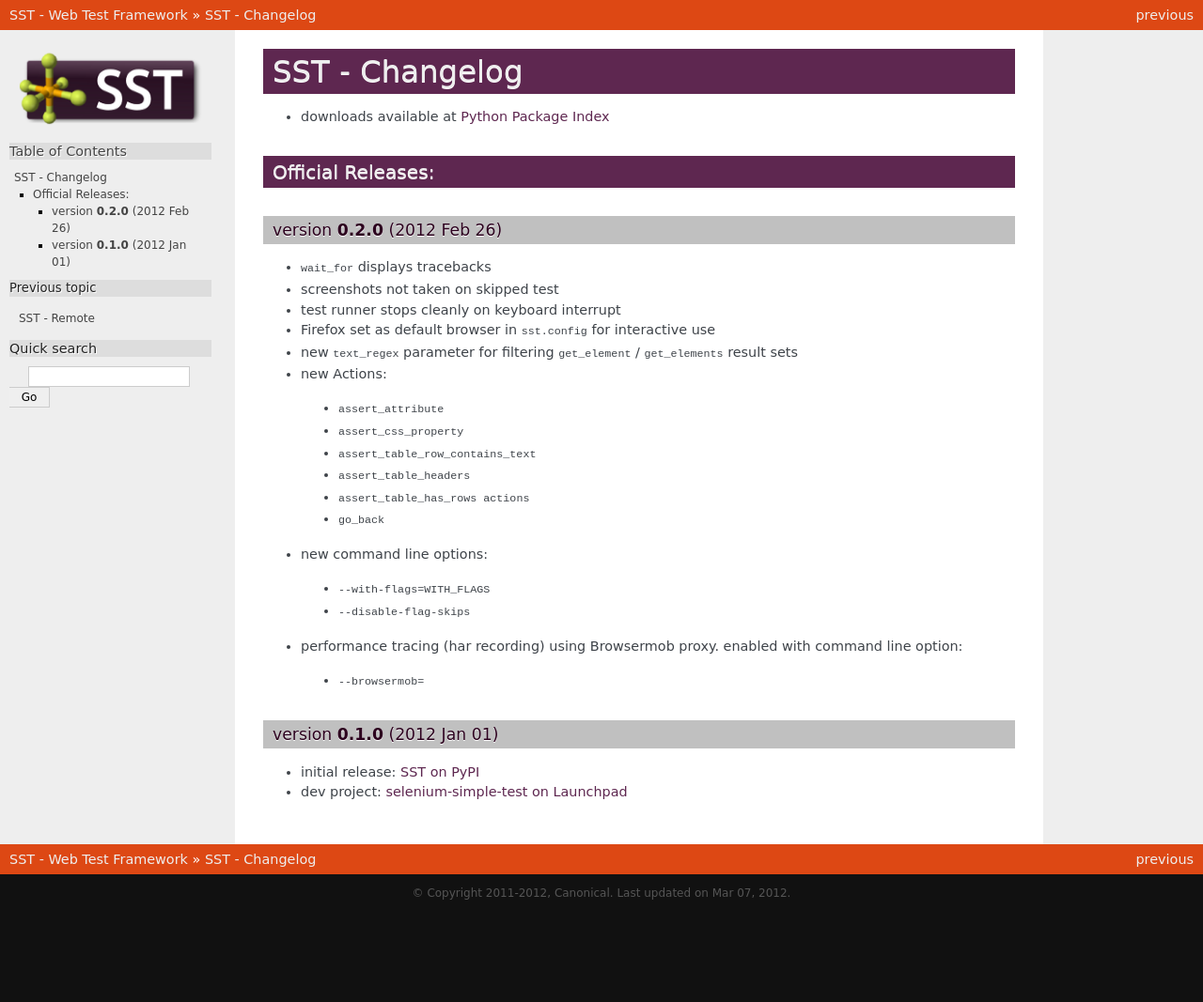
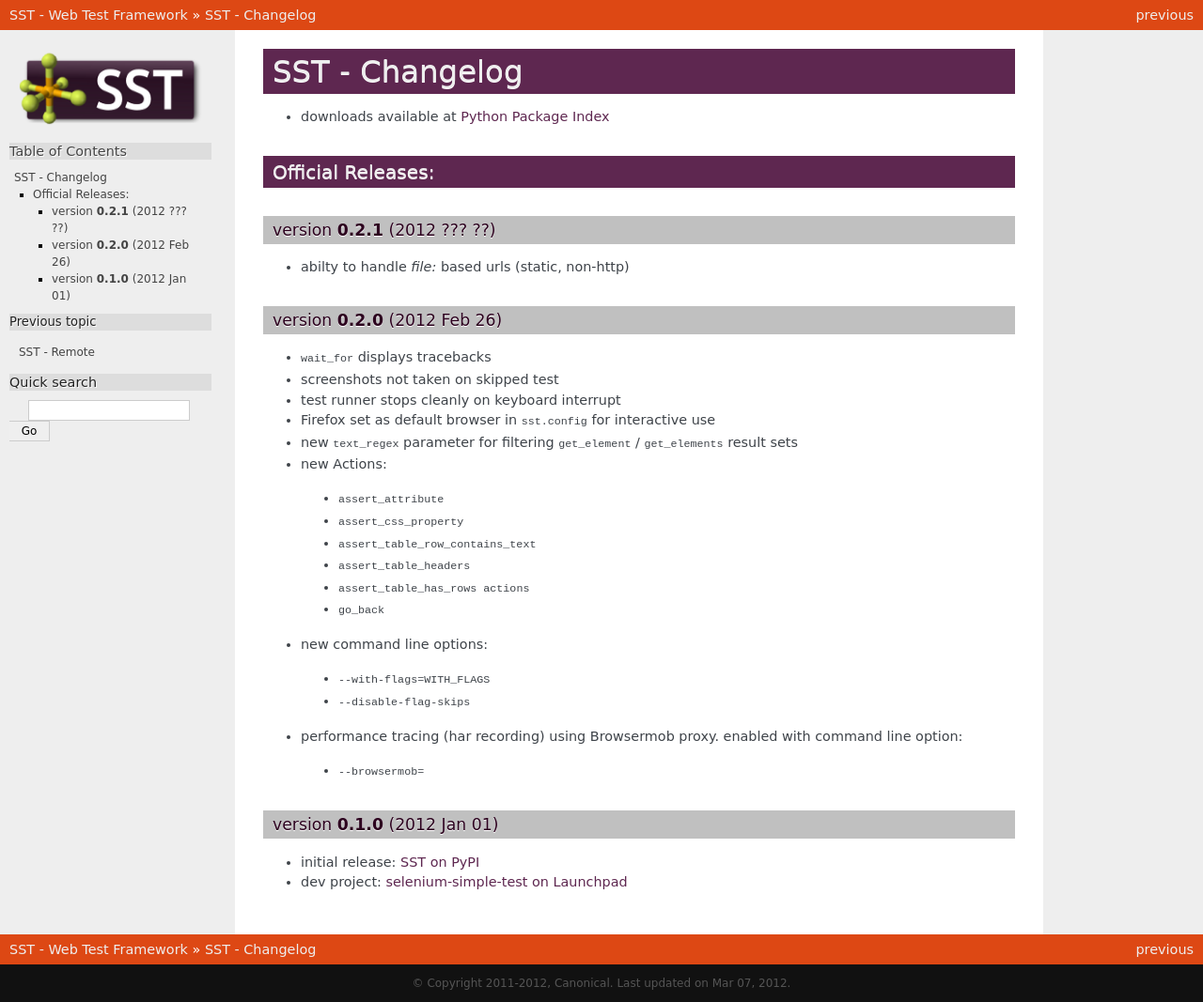
Before and after one commit to Work4Labs/selenium-simple-test, a Sphinx documentation site: the page built from docs/changelog.rst, in a window 1280 px wide. Shown: the whole page at 94% size. Built offline with Sphinx 7.4.7, drawn with Linux system fonts in a browser that asks for light colours; pages that are not in the unit, such as notebooks, are missing from menus; before the commit the page ends 971 px from its top, so only the background shows below that.

Commit message:
updated changelog for file urls

```diff
--- a/docs/changelog.rst
+++ b/docs/changelog.rst
@@ -8,6 +8,12 @@
 
 Official Releases:
 ------------------
+
+
+version **0.2.1** (2012 ??? ??)
+*******************************
+
+* abilty to handle `file:` based urls (static, non-http)
 
 
 version **0.2.0** (2012 Feb 26)
```
